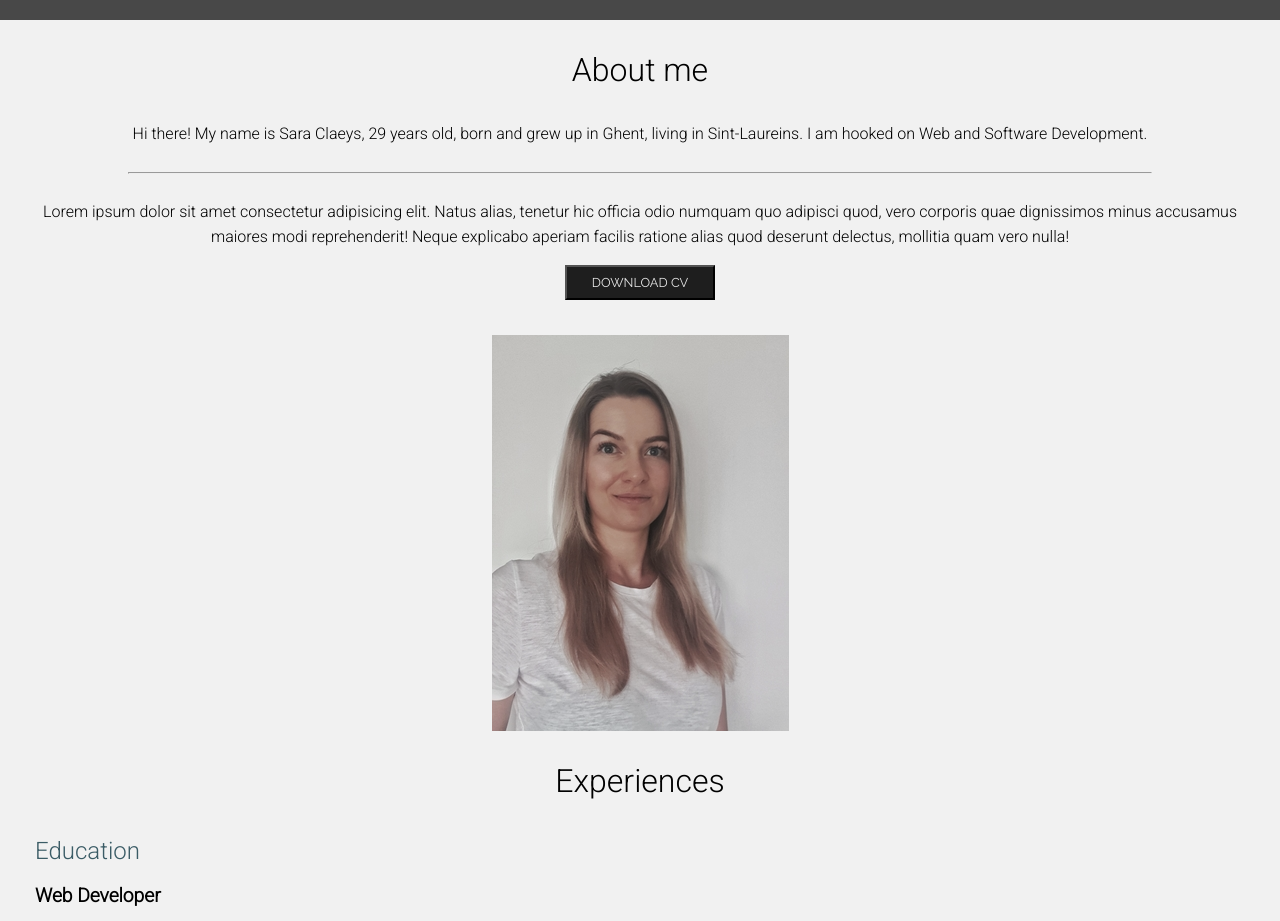
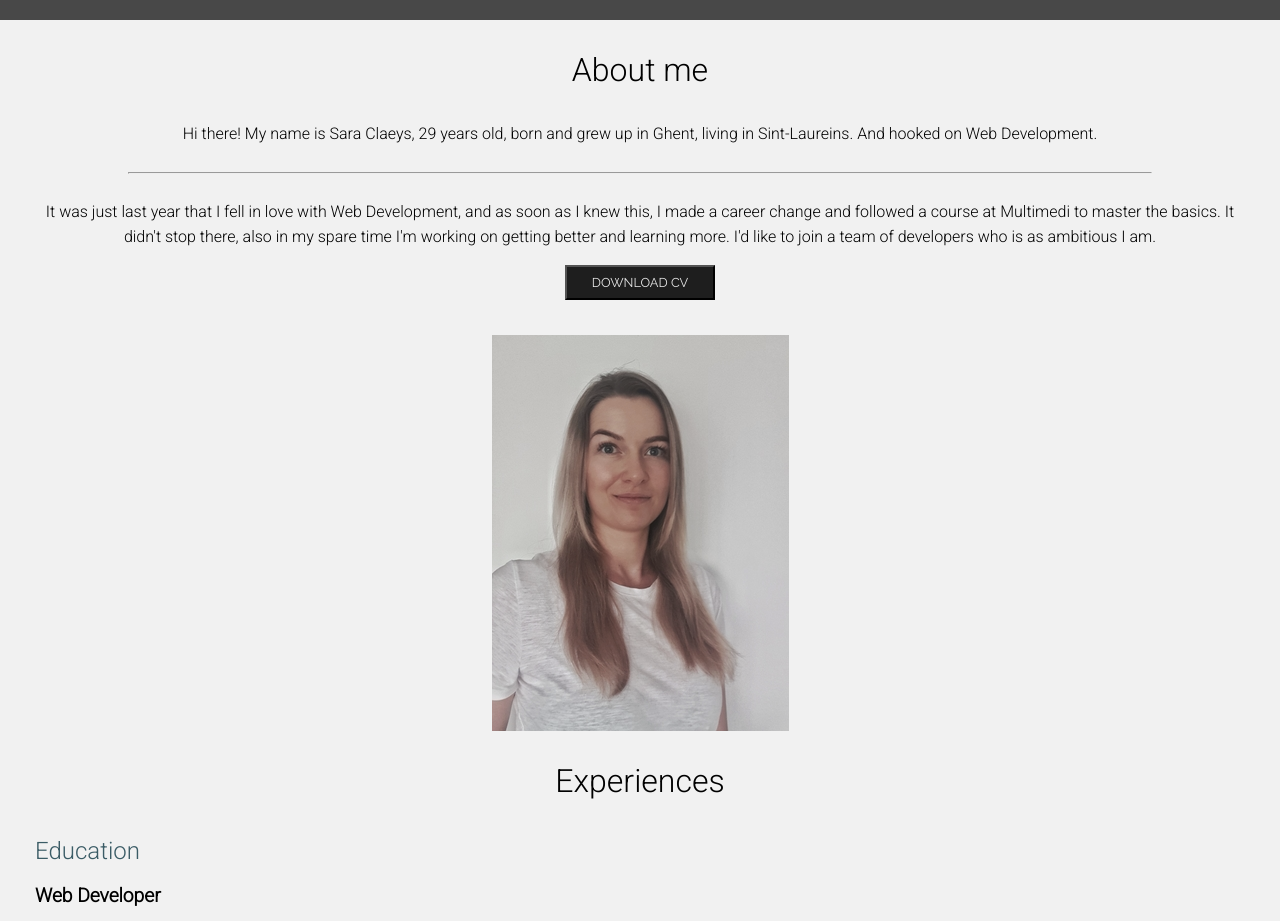
Before and after one commit to saraclaeys/frontend-eindwerk, a plain HTML site: page index.html in a window 1280 px wide. Shown: the part 780-1701 px from the top of the page. Drawn offline with nearby package versions, Linux system fonts and the light colour scheme; a script that the page names is missing.

Commit message:
about me text

```diff
--- a/index.html
+++ b/index.html
@@ -44,16 +44,13 @@
       <h2>About me</h2>
       <p>
         Hi there! My name is Sara Claeys, 29 years old, born and grew up in
-        Ghent, living in Sint-Laureins. I am hooked on Web and Software
-        Development.
+        Ghent, living in Sint-Laureins. And hooked on Web Development.
       </p>
       <hr />
       <p>
-        Lorem ipsum dolor sit amet consectetur adipisicing elit. Natus alias,
-        tenetur hic officia odio numquam quo adipisci quod, vero corporis quae
-        dignissimos minus accusamus maiores modi reprehenderit! Neque
-        explicabo aperiam facilis ratione alias quod deserunt delectus,
-        mollitia quam vero nulla!
+        It was just last year that I fell in love with Web Development, and as soon as I knew this, I made a career
+        change and followed a course at Multimedi to master the basics. It didn't stop there, also in my spare time I'm
+        working on getting better and learning more. I'd like to join a team of developers who is as ambitious I am.
       </p>
 
       <form method="get" action="cv.pdf" target="_blank">
```
